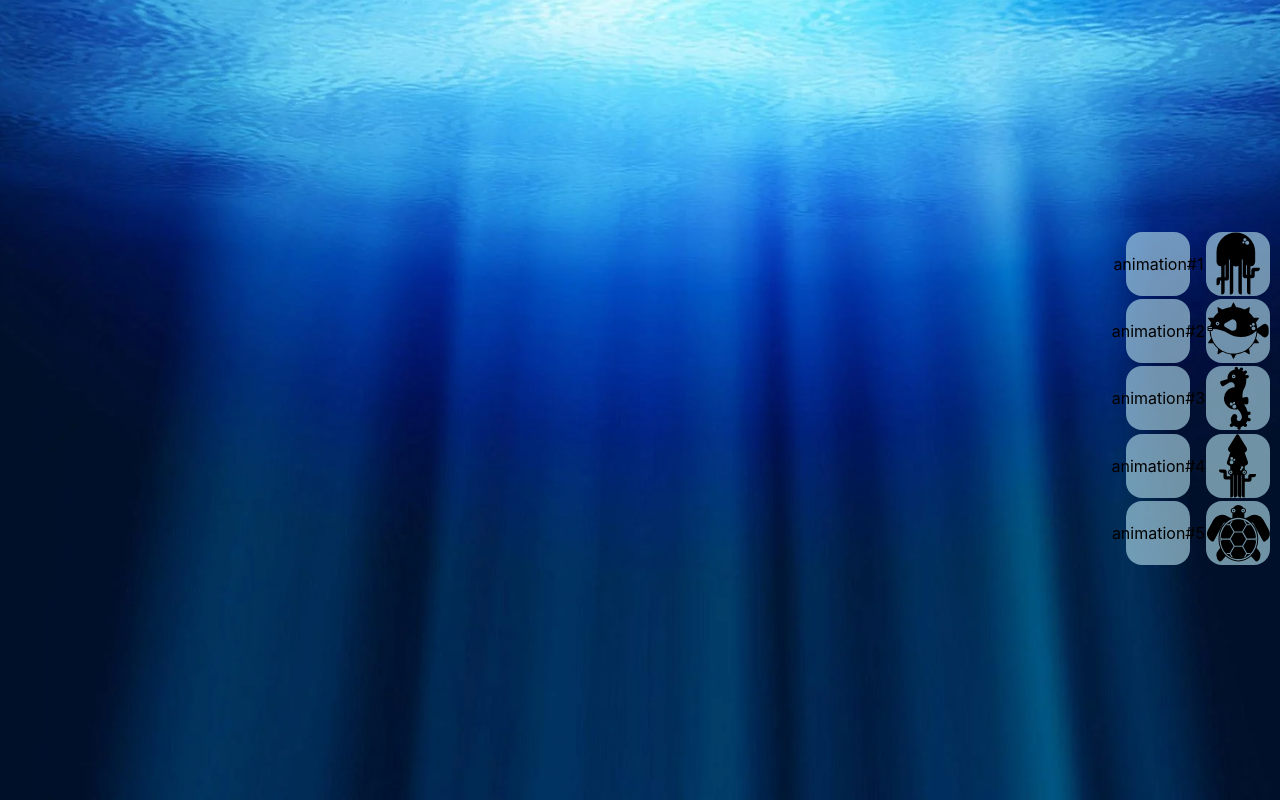
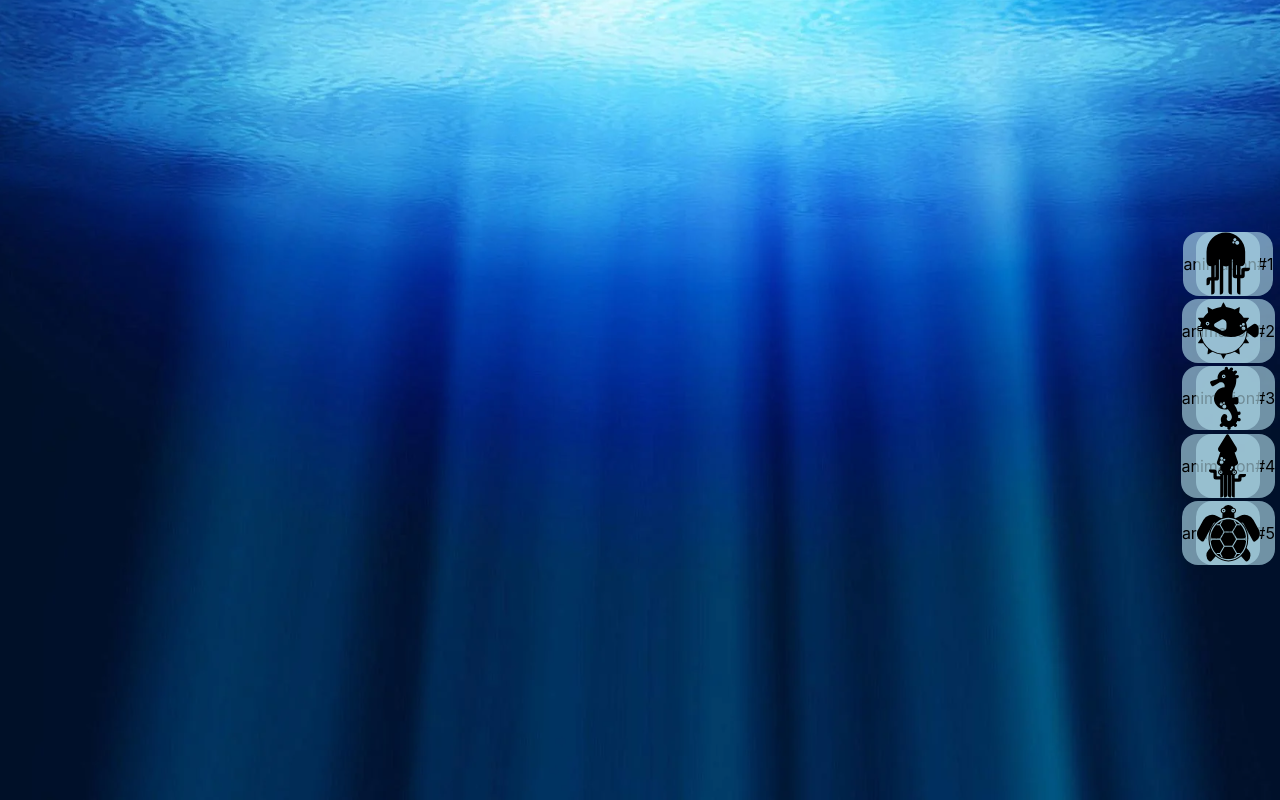
Before and after one commit to suku60/transitions_demo, a React (Create React App) app: page / in a window 1280 px wide. Built offline with nearby package versions, Linux system fonts and the light colour scheme.

Commit message:
small style changes.

```diff
--- a/src/Containers/AnimalView/AnimalView.css
+++ b/src/Containers/AnimalView/AnimalView.css
@@ -6,14 +6,13 @@
     height: 100vh;
     width: 100vw;
 
-    position: relative;
-    z-index: 9;
+    z-index: 0;
 
 
     display: flex;
     flex-direction: row;
     justify-content: flex-end;
-    align-items: flex-end;
+    align-items:flex-end;
 
 }
 .sea_box {
@@ -57,7 +56,7 @@
     height: 100vh;
     width: 6vw;
 
-    margin-right: .2em;
+    margin-right: 1%;
 
 
     display: flex;
@@ -67,7 +66,7 @@
 
     background-color: transparent;
 
-    position: relative;
+    position: absolute;
     top: 0%;
 }
 
@@ -84,6 +83,9 @@
     height: 5vw;
     width: 5vw;
 
+    min-width: fit-content;
+    min-height: 4em;
+
 
     display: flex;
     flex-direction: column;
@@ -93,6 +95,7 @@
     content: fit;
 
     margin-bottom: .2em;
+    margin-right: 1%;
 
     border-radius: var(--border-radius-4);
 
```
